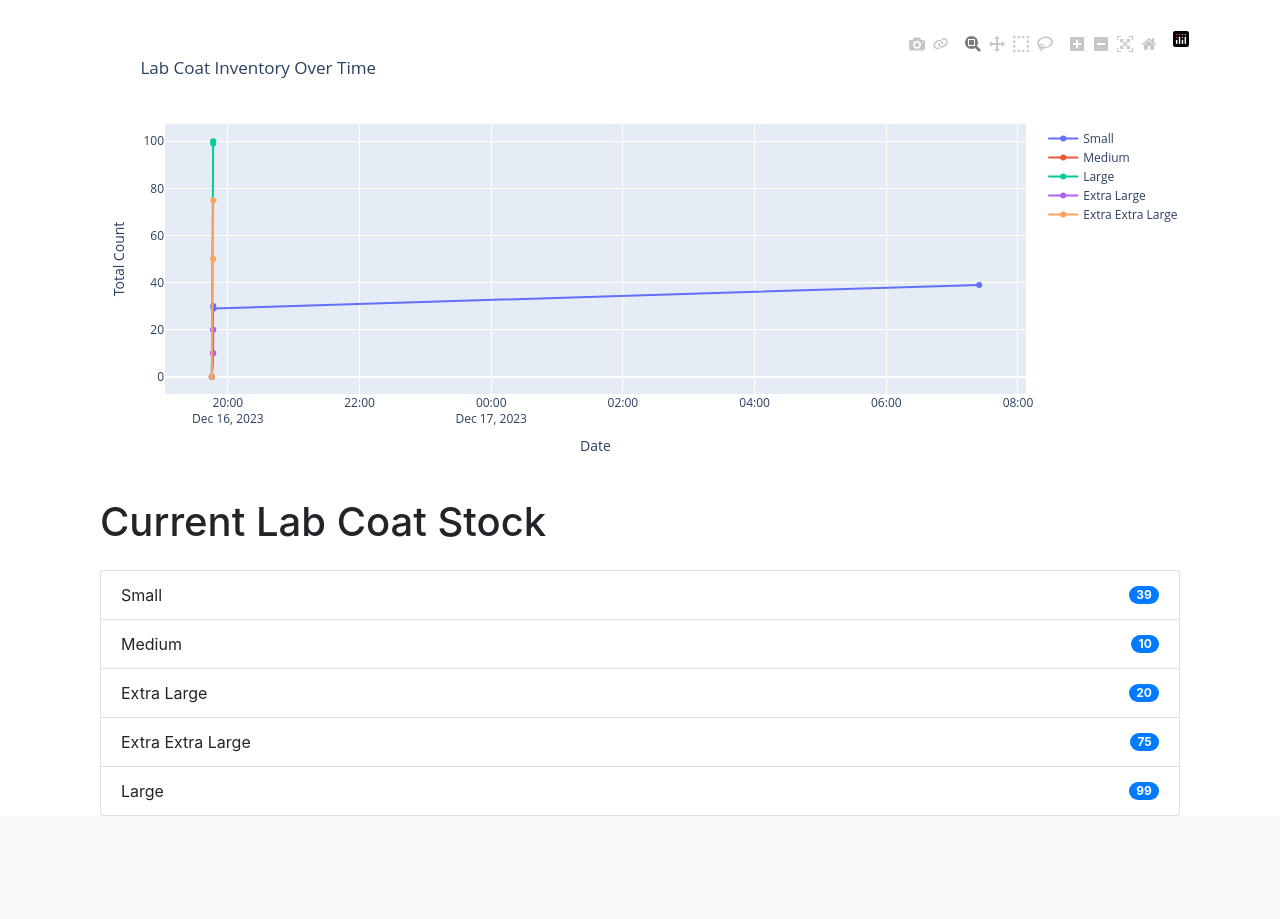
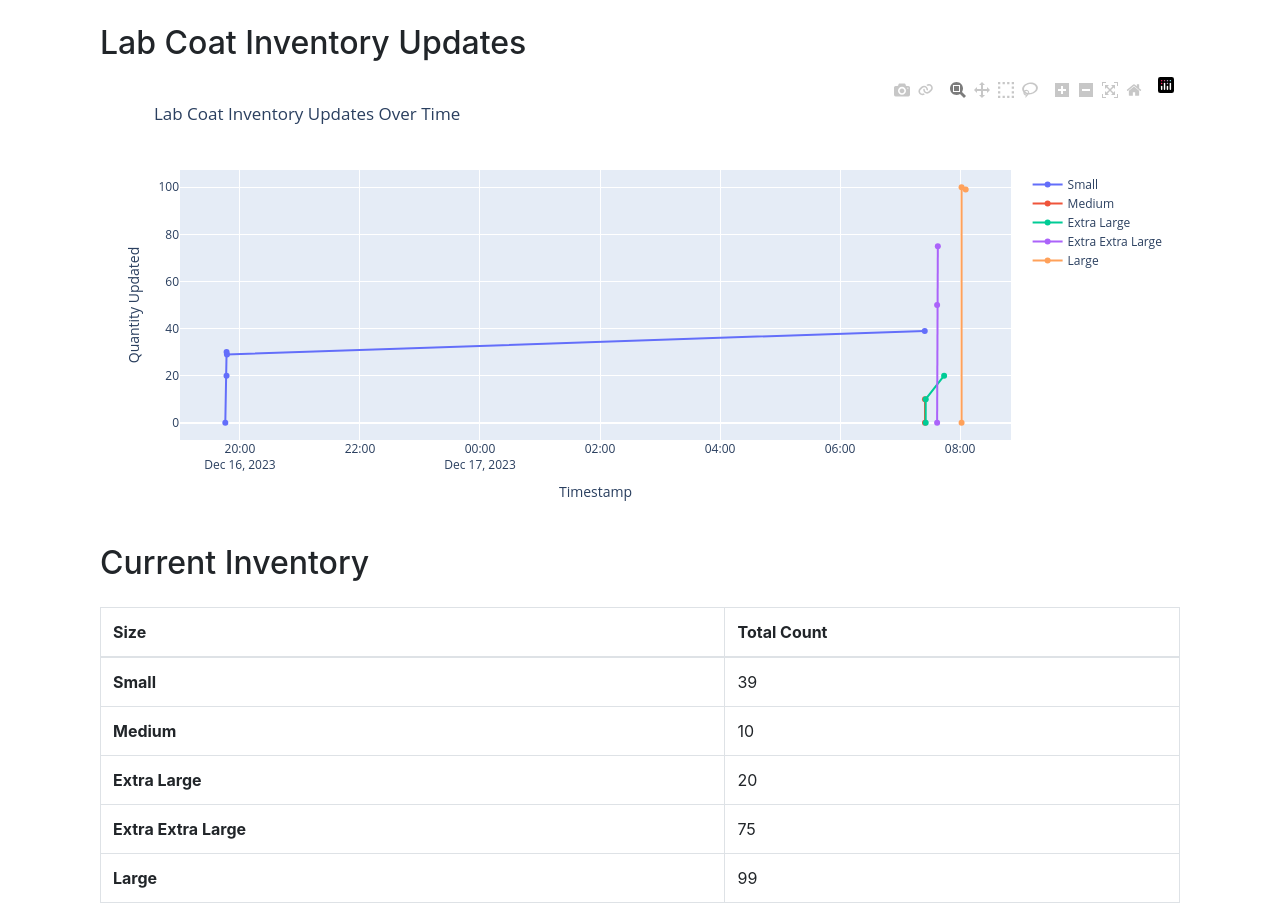
Before and after one commit to AL-Hinai/LabCoatManager, a Django app: page /stock/ in a window 1280 px wide. Shown: the part 56-975 px from the top of the page. Before the commit the page ends 872 px from the top, so only its background shows below. Run offline with Django 4.2, Linux system fonts and the light colour scheme; data comes from the database, SQL or seed files in the repository; both versions use the stored data as it was after the commit; some libraries are stand-ins or nearby versions.

Commit message:
Update Fix Lab Coat Inventory Updates Graph and LabCoat templates

```diff
--- a/LabCoatManager/settings.py
+++ b/LabCoatManager/settings.py
@@ -9,7 +9,7 @@ https://docs.djangoproject.com/en/4.2/topics/settings/
 For the full list of settings and their values, see
 https://docs.djangoproject.com/en/4.2/ref/settings/
 """
-
+import os
 from pathlib import Path
 
 # Build paths inside the project like this: BASE_DIR / 'subdir'.
@@ -25,7 +25,7 @@ SECRET_KEY = 'django-insecure-!l1iv%5x4rgpw5-s6lg4dokw669v&f0uy38zby73^!q-i%arvu
 # SECURITY WARNING: don't run with debug turned on in production!
 DEBUG = True
 
-ALLOWED_HOSTS = []
+ALLOWED_HOSTS = ['127.0.0.1', 'msalim3.pythonanywhere.com']
 
 
 # Application definition
@@ -55,7 +55,7 @@ ROOT_URLCONF = 'LabCoatManager.urls'
 TEMPLATES = [
     {
         'BACKEND': 'django.template.backends.django.DjangoTemplates',
-        'DIRS': [],
+        'DIRS': [os.path.join(BASE_DIR, 'templates')],
         'APP_DIRS': True,
         'OPTIONS': {
             'context_processors': [
--- a/labcoat/templates/LabCoat/stock_view.html
+++ b/labcoat/templates/LabCoat/stock_view.html
@@ -8,19 +8,42 @@ Current Stock
 <!-- Include Plotly.js (You may need to update the path to Plotly.js) -->
 <script src="https://cdn.plot.ly/plotly-latest.min.js"></script>
 
-<!-- Render the Line Chart -->
-{{ chart_div|safe }}
 
-<div class="container">
-    <h1 class="my-4">Current Lab Coat Stock</h1>
-    <ul class="list-group">
-        {% for item in inventory_data %}
-        <li class="list-group-item d-flex justify-content-between align-items-center">
-            {{ item.get_size_display }}
-            <span class="badge badge-primary badge-pill">{{ item.total }}</span>
-        </li>
-        {% endfor %}
-    </ul>
-</div>
+<body>
+    <div class="container mt-4">
+        <h2>Lab Coat Inventory Updates</h2>
+        <!-- This is where the Plotly graph will be rendered -->
+        <div id="graph-container">
+            {{ graph_div|safe }}
+        </div>
+    </div>
+
+
+
+    <!-- Current Stock Table -->
+    <div class="container mt-4">
+        <h2>Current Inventory</h2>
+
+
+        <table class="table table-hover table-bordered mt-4">
+            <thead class="table">
+            <tr>
+                <th scope="col">Size</th>
+                <th scope="col">Total Count</th>
+            </tr>
+            </thead>
+            <tbody>
+            {% for size, total in current_stock.items %}
+                <tr>
+                <td><strong>{{ size }}</strong></td>
+                <td>{{ total }}</td>
+                </tr>
+            {% endfor %}
+            </tbody>
+        </table>
+
+    </div>
+
+
 
 {% endblock %}
--- a/labcoat/views.py
+++ b/labcoat/views.py
@@ -8,6 +8,11 @@ from PIL import Image
 import plotly.graph_objs as go
 from django.db.models import Q
 import re
+from plotly.offline import plot
+from plotly.graph_objs import Scatter
+from collections import defaultdict
+
+
 
 # Home View
 def home_view(request):
@@ -15,49 +20,53 @@ def home_view(request):
 
 # Stock View
 def stock_view(request):
-    # Query the LabCoatInventory model to get the current inventory data
-    inventory_data = LabCoatInventory.objects.all()
+    # Prepare data for the graph
+    updates_data = defaultdict(list)
 
-    # Prepare data for the line chart
-    chart_data = {
-        'timestamps': [],  # Add your timestamps here from Inventoryupdate
-        'sizes': ['Small', 'Medium', 'Large', 'Extra Large', 'Extra Extra Large'],
-        'data': {
-            'Small': [],
-            'Medium': [],
-            'Large': [],
-            'Extra Large': [],
-            'Extra Extra Large': [],
-        },
-    }
+    # Get all inventory updates ordered by timestamp
+    inventory_updates = InventoryUpdate.objects.all().order_by('timestamp')
 
-    # Fill chart_data with inventory update data
-    inventory_updates = InventoryUpdate.objects.all()
-    for item in inventory_updates:
-        chart_data['timestamps'].append(item.timestamp)
-        chart_data['data'][item.get_size_display()].append(item.quantity_update)
+    for update in inventory_updates:
+        # Append the update quantity and timestamp to updates_data
+        updates_data[update.size].append((update.timestamp, update.quantity_update))
 
-    # Create the Plotly line chart
-    chart = go.Figure()
-
-    for size in chart_data['sizes']:
-        chart.add_trace(go.Scatter(
-            x=chart_data['timestamps'],
-            y=chart_data['data'][size],
+    # Create traces for the graph, one for each size
+    graph_data = []
+    for size, updates in updates_data.items():
+        timestamps, quantities = zip(*updates) if updates else ([], [])
+        size_display = dict(InventoryUpdate.SIZE_CHOICES)[size]
+        graph_data.append(go.Scatter(
+            x=timestamps,
+            y=quantities,
             mode='lines+markers',
-            name=size
+            name=size_display
         ))
 
-    chart.update_layout(
-        title='Lab Coat Inventory Over Time',
-        xaxis_title='Date',
-        yaxis_title='Total Count'
+    # Create the layout for the graph
+    layout = go.Layout(
+        title='Lab Coat Inventory Updates Over Time',
+        xaxis=dict(title='Timestamp'),
+        yaxis=dict(title='Quantity Updated'),
+        showlegend=True
     )
 
-    chart_div = chart.to_html(full_html=False)
+    # Create the figure with data and layout
+    figure = go.Figure(data=graph_data, layout=layout)
 
-    return render(request, 'LabCoat/stock_view.html', {'inventory_data': inventory_data, 'chart_div': chart_div})
+    # Generate the HTML representation of the plot
+    graph_div = plot(figure, output_type='div')
 
+    # Initialize current stock from LabCoatInventory
+    current_stock = {}
+    for inventory in LabCoatInventory.objects.all():
+        size_display = inventory.get_size_display()  # Get the human-readable size name
+        current_stock[size_display] = inventory.total
+
+    # Pass both the graph and current stock data to the template
+    return render(request, 'LabCoat/stock_view.html', {
+        'graph_div': graph_div,
+        'current_stock': current_stock
+    })
 
 
 # Add Stock View
```
Also changed, not shown: db.sqlite3.
